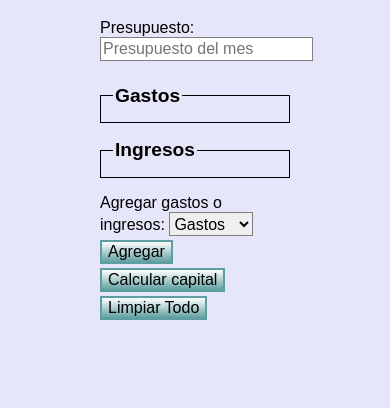
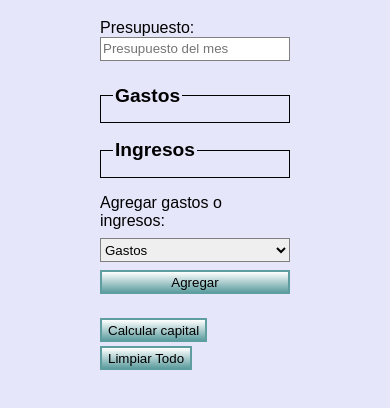
Before and after one commit to sergioqa123/administrador-de-dinero-mensual, a plain HTML site: page index.html in a window 390 px wide. Shown: the part 98-506 px from the top of the page. Drawn offline with Linux system fonts and the light colour scheme.

Commit message:
Actualizacion responsive

```diff
--- a/styles.css
+++ b/styles.css
@@ -67,6 +67,10 @@ legend {
     padding-top: 16px;
 }
 
+.controles div:first-child{
+    margin-bottom: 20px;
+}
+
 .oculto {
     display: none;
 }
@@ -91,3 +95,21 @@ span {
 .deficit {
     color: red;
 }
+
+@media (max-width: 600px) {
+    input {
+        width: 100%;
+    }
+    .controles div:first-child{
+        display: flex;
+        flex-direction: column;
+        gap: 8px;
+    }
+    .controles div:first-child button{
+        margin: 0;
+    }
+    input, select, button {
+        height: 24px;
+        font-size: smaller;
+    }
+}
```
